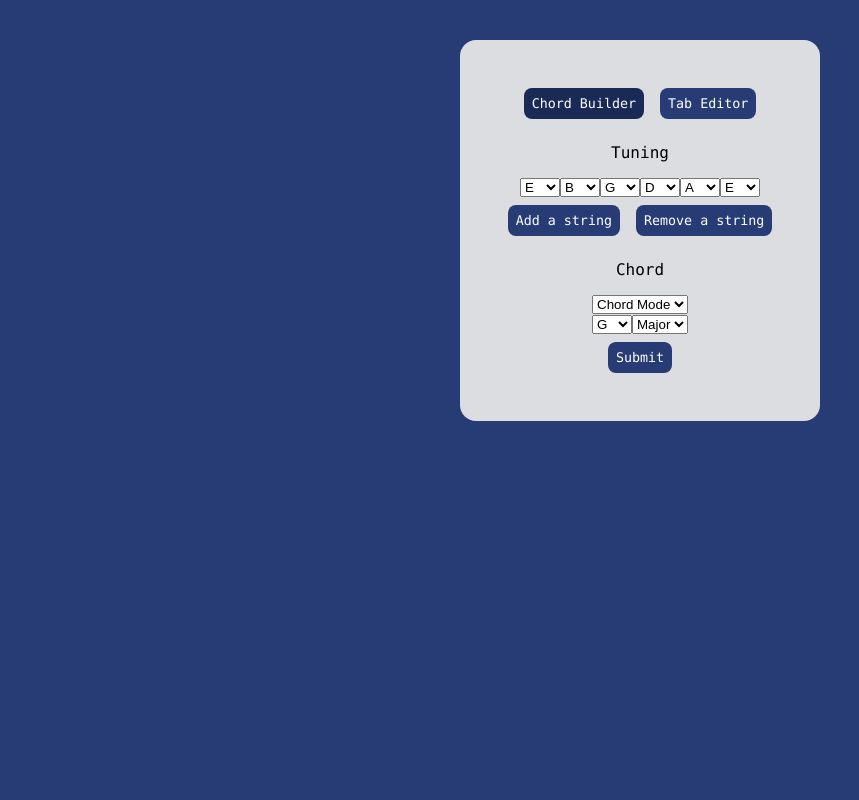
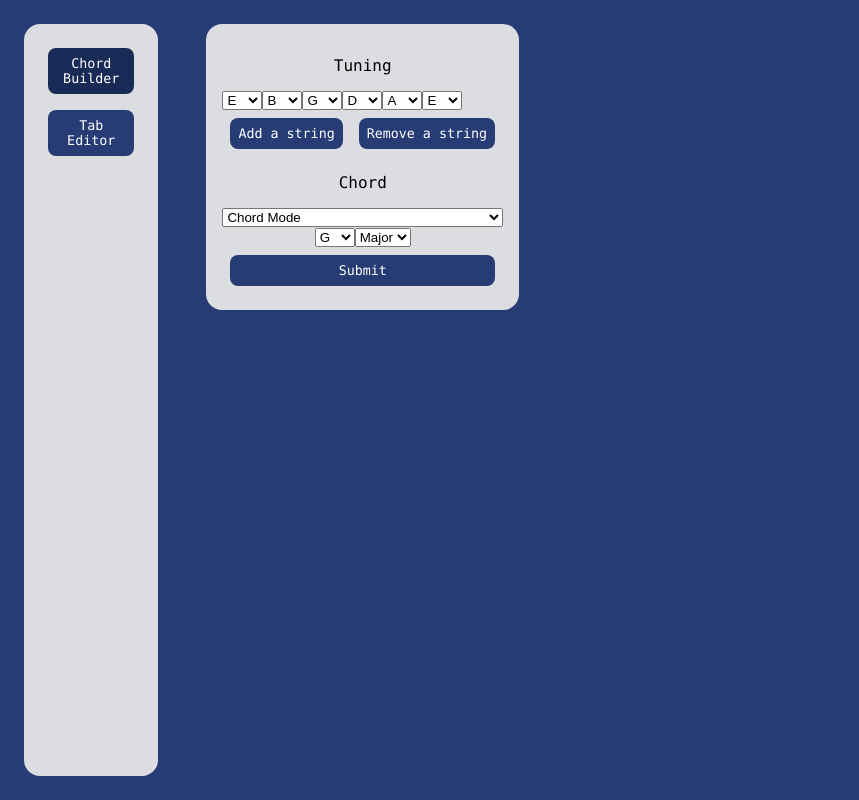
Before and after one commit to mlewicki12/guitar-chord-builder, a React (Create React App) app: page / in a window 1280 px wide. Shown: the whole page, without its empty margins (0-859 px from the left). Built offline with nearby package versions, Linux system fonts and the light colour scheme.

Commit message:
minor changes to display and chord builder

```diff
--- a/src/Components/ChordBuilder.js
+++ b/src/Components/ChordBuilder.js
@@ -35,13 +35,13 @@ export default class ChordBuilder extends BaseComponent {
         let maxPage = Math.floor(this.state.chords.length / this.props.size);
         return (
             <React.Fragment>
-                <div className="flex-row">
+                <div className="center flex-row">
                     {this.state.chords.slice(
                         this.state.page * this.props.size,
                         (this.state.page + 1) * this.props.size
                     ).map(val => <ChordDisplay key={val} strings={this.props.strings} frets={val} />)}
                 </div>
-                <div className="flex-row">
+                <div className="center flex-row">
                     <button onClick={() => this.setState({page: 0})} disabled={this.state.page === 0}>First</button>
                     <button onClick={() => this.setState({page: Math.max(this.state.page - 1, 0)})} disabled={this.state.page === 0}>Previous</button>
                     <button onClick={() => this.setState({page: Math.min(this.state.page + 1, maxPage)})} disabled={this.state.page === maxPage}>Next</button>
--- a/src/Components/Navigation/NavView.js
+++ b/src/Components/Navigation/NavView.js
@@ -13,14 +13,16 @@ export default class NavView extends BaseComponent {
 
     render() {
         return (
-            <div class="display">
-                <div class="flex-row">
+            <React.Fragment>
+                <div class="tab nav flex-column">
                     {this.props.tabs.map(tab =>
                         <button onClick={() => this.update({activeTab: tab})} disabled={tab.id === this.state.activeTab.id}>{tab.name}</button>
                     )}
                 </div>
-                {this.state.activeTab.component}
-            </div>
+                <div class="tab">
+                    {this.state.activeTab.component}
+                </div>
+            </React.Fragment>
         )
     }
 }
--- a/src/Components/TabEditor.js
+++ b/src/Components/TabEditor.js
@@ -13,7 +13,7 @@ let Keybinds = {
         {keys: [" "], func: (editor) => editor.advance()},
     ],
 
-    AllowedChars: "1234567890xhp/\\^b"
+    AllowedChars: "1234567890xhps/\\^b"
 };
 
 function fillTab(length, map) {
@@ -89,15 +89,17 @@ export default class TabEditor extends BaseComponent {
             map: func(map)
         });
 
-        this.changePosition(offset || [0, 1]);
+        this.changePosition(offset);
     }
 
     insert(val) {
-        let position = this.state.position;
+        let string = this.state.position[0];
+        let column = this.state.position[1];
+
         let mod = (map) => {
-            map[position[0]] = map[position[0]].filter(val => val.position !== position[1]);
-            map[position[0]].push({position: position[1], symbol: val});
-            map[position[0]].sort(mapEntrySort);
+            map[string] = map[string].filter(val => val.position !== column);
+            map[string].push({position: column, symbol: val});
+            map[string].sort(mapEntrySort);
 
             return map;
         }
@@ -106,15 +108,27 @@ export default class TabEditor extends BaseComponent {
     }
 
     delete() {
-        let position = this.state.position;
+        let string = this.state.position[0];
+        let column = this.state.position[1];
+
         let mod = (map) => {
-            map[position[0]] = map[position[0]].filter(val => val.position !== position[1]);
-            map[position[0]].forEach(val => {
+            map[string] = map[string].filter(val => val.position !== column);
+            map[string].forEach(val => {
                 if(val.symbol === "|") return
-                if(val.position < position[1]) return
+                if(val.position < column) return
 
                 val.position -= 1;
-            })
+            });
+
+            let newLength = this.state.length - 1;
+            if(newLength < this.state.default_length) {
+                newLength = this.state.default_length;
+            }
+
+            this.update({
+                length: newLength
+            });
+
             return map;
         }
 
@@ -122,12 +136,14 @@ export default class TabEditor extends BaseComponent {
     }
 
     advance() {
-        let position = this.state.position;
+        let string = this.state.position[0];
+        let column = this.state.position[1];
+
         let mod = (map) => {
             let max = -1;
-            map[position[0]].forEach(val => {
+            map[string].forEach(val => {
                 if(val.symbol === "|") return
-                if(val.position < position[1]) return
+                if(val.position < column) return
 
                 val.position += 1;
                 if(val.position > max) {
@@ -162,9 +178,11 @@ export default class TabEditor extends BaseComponent {
             map.push([]);
         }
 
+        let default_length = 10;
         return {
             position: [0, 0],
-            length: props.length || 10,
+            default_length: props.default_length || default_length,
+            length: props.length || props.default_length || default_length,
             cursor: props.cursor || '|',
             interval: props.interval || 400,
             map: map
@@ -198,13 +216,15 @@ export default class TabEditor extends BaseComponent {
         let length = this.state.length;
 
         if(position[0] < 0) position[0] = 0;
+        if(position[0] > this.props.strings.length) position[0] = this.props.strings.length;
+
         if(position[1] < 0) position[1] = 0;
-        if(position[0] > this.props.strings.length) position[0] = this.props.strings.length;
         if(position[1] >= this.state.length) length += 1;
 
         clearInterval(this.state.blinker);
         let map = this.state.map;
         map = map.map(val => clearTabBlinker(val, this.state.cursor));
+        debugger;
 
         this.update({
             position: position,
--- a/src/Style/App.css
+++ b/src/Style/App.css
@@ -26,34 +26,43 @@ button:hover, button:disabled {
   background-color: #273c75;
   min-height: 100vh;
   display: flex;
-  flex-direction: column;
-  align-items: center;
+  flex-direction: row;
+  align-items: flex-start;
   font-family: source-code-pro, Menlo, Monaco, Consolas, 'Courier New',
     monospace;
 }
 
-.display {
+.tab {
   background-color: #dcdde1;
   color: black;
-  margin: 2.5rem;
-  padding: 2.5rem;
+  margin: 1.5rem;
+  padding: 1rem;
   border-radius: 1rem;
+}
+
+.nav {
+  max-width: 8vw;
+  min-width: 8vw;
+  height: 90vh;
 }
 
 .string-tab {
   list-style-type: none;
   flex-basis: 15%;
+  padding: 0;
 }
 
 .flex-row {
   display: flex;
   flex-flow: row wrap;
-  align-items: center;
-  justify-content: center;
 }
 
 .flex-column {
   display: flex;
   flex-flow: column wrap;
+}
+
+.center {
+  justify-content: center;
   align-items: center;
 }
```
